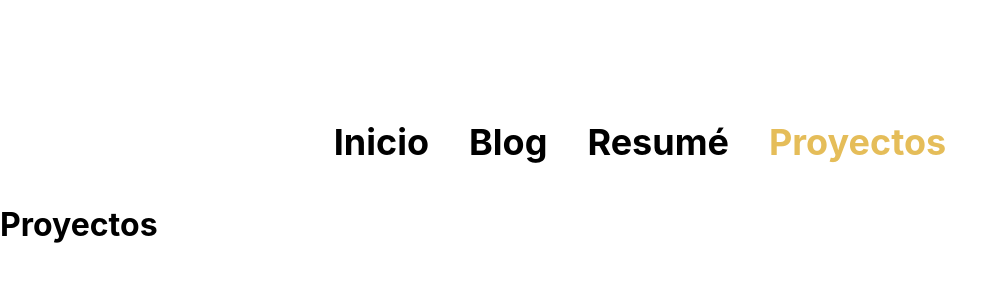
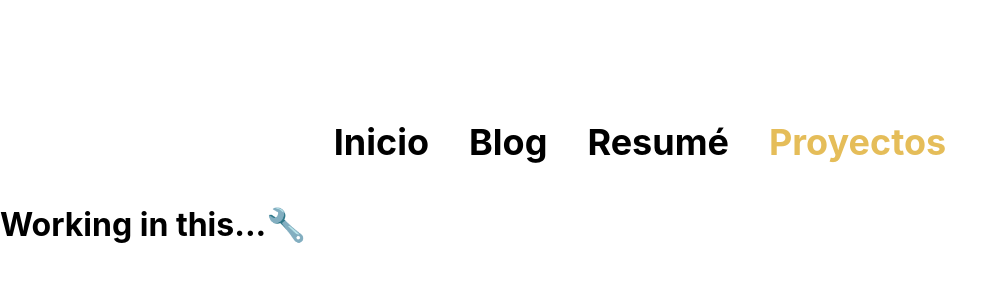
Before and after one commit to germanruzca/my-web-site, a Next.js app: page /proyectos in a window 1280 px wide. Shown: the top 300 px of the page, without its empty margins (0-1007 px from the left). Built offline with nearby package versions, Linux system fonts and the light colour scheme.

Commit message:
Add the working in projects

```diff
--- a/pages/proyectos.js
+++ b/pages/proyectos.js
@@ -10,7 +10,7 @@ export default function Proyectos() {
         <link rel="icon" href="/favicon.ico" />
       </Head>
       <Header/>
-      <h1>Proyectos</h1>
+      <h1>Working in this...🔧</h1>
     </div>
   );
 }
```
